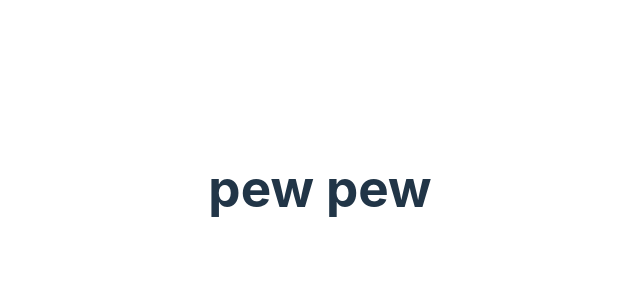
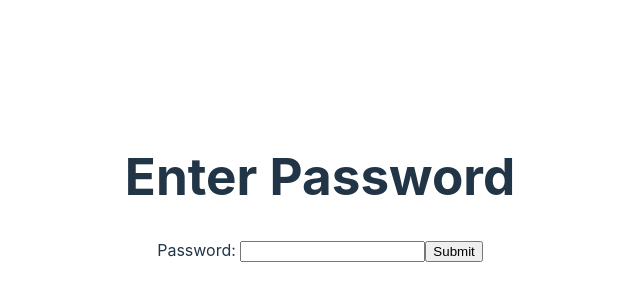
Before and after one commit to exrlla/digital-molecule-maker, a React (Vite) app: page / in a window 1280 px wide. Shown: the part 212-512 px from the top of the page, without its empty margins (320-960 px from the left). Built offline with nearby package versions, Linux system fonts and the light colour scheme.

Commit message:
added password logic

```diff
--- a/src/PasswordLock.jsx
+++ b/src/PasswordLock.jsx
@@ -1,12 +1,34 @@
 import './App.css'
+import { useState } from 'react';
+import ReactDOM from 'react-dom/client';
+import { Navigate } from 'react-router-dom';
 
-function PasswordLock() {
-  // const [count, setCount] = useState(0)
+const PasswordLock = () => {
+  const [password, setPassword] = useState("");
+
+  const handleChange = (e) => {
+    setPassword(e.target.value);
+  };
+
+  const handleSubmit = (e) => {
+    if (password === "75341861") {
+      // go to maker page
+    } else {
+      alert("Wrong password!");
+    }
+    e.preventDefault();
+  }
 
   return (
     <>
-      <h1>
-        pew pew</h1>
+      <h1>Enter Password</h1>
+      <form onSubmit={handleSubmit}>
+        <label>
+          Password:{" "}
+          <input type="text" value={password} onChange={handleChange} />
+        </label>
+        <input type="submit" value="Submit"></input>
+      </form>
     </>
   )
 }
```
